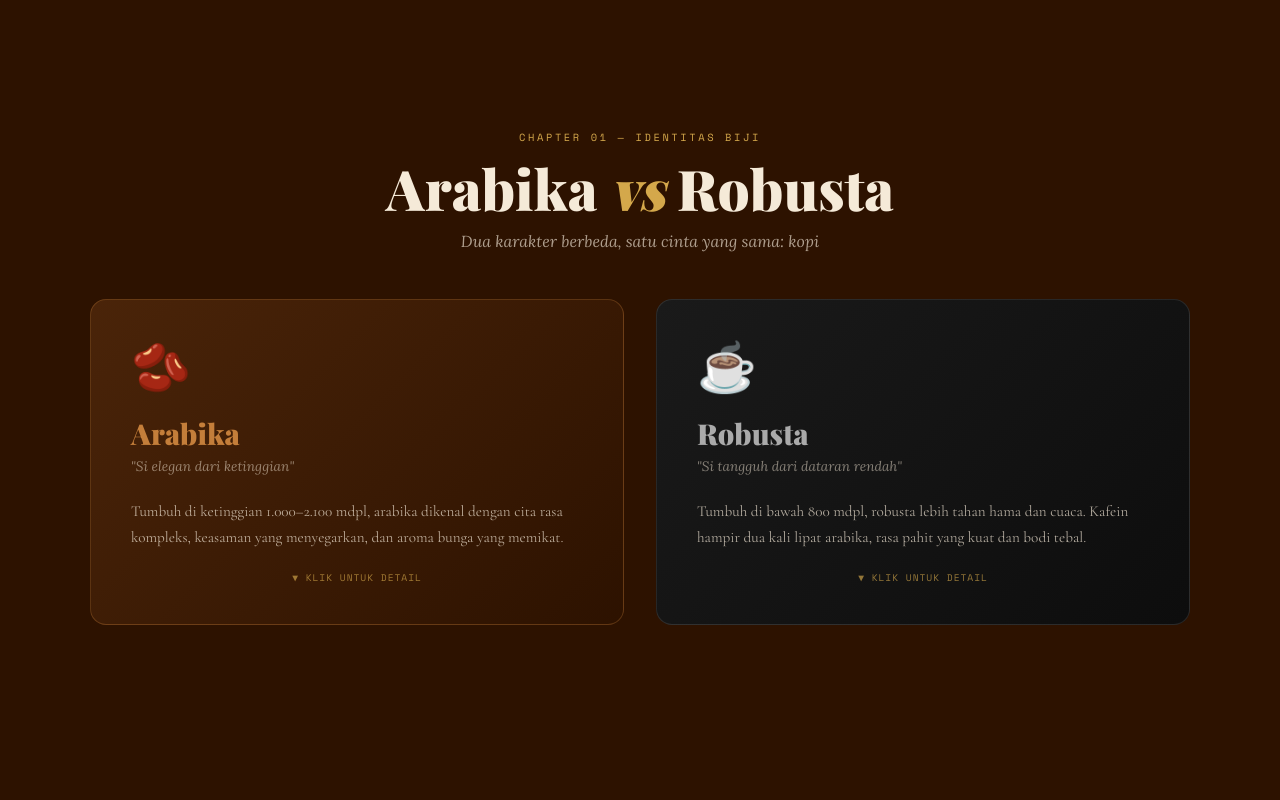
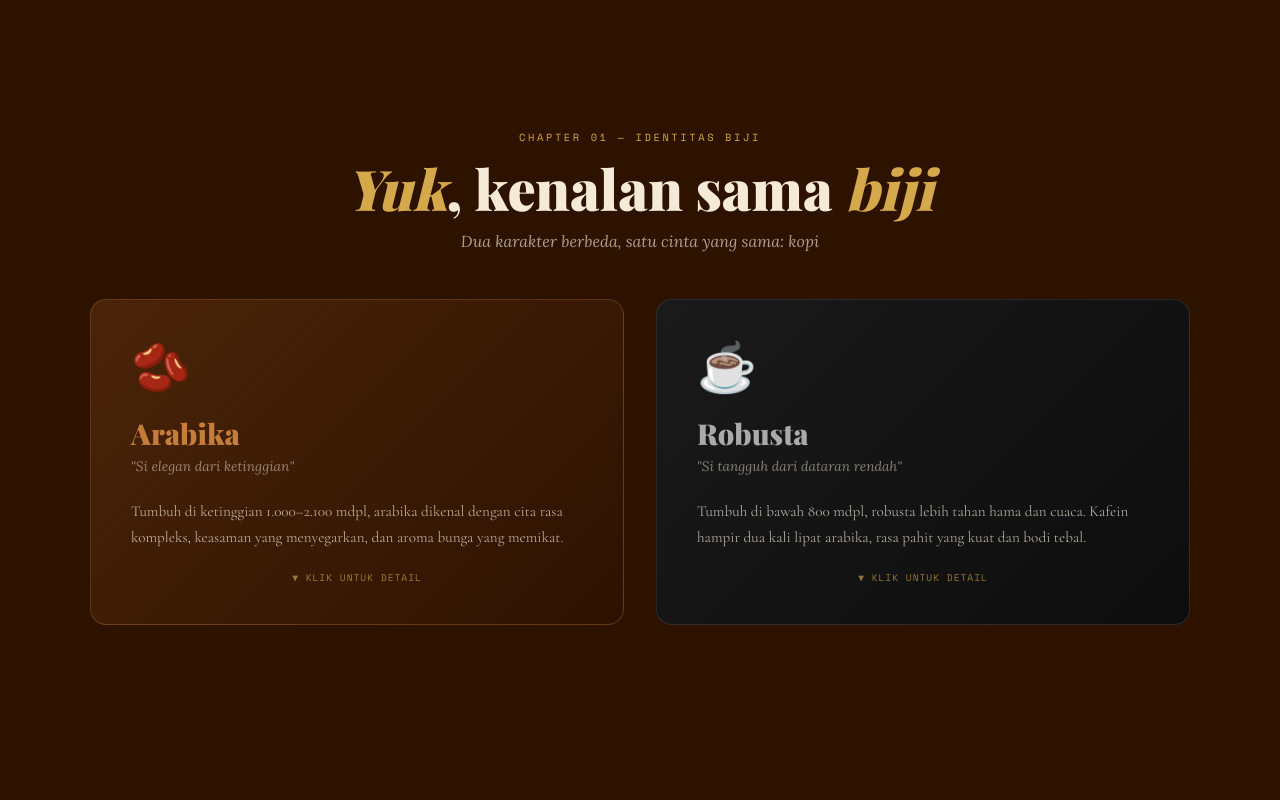
Before and after one commit to Ridhopurwanto/kopi_story, a Django app: template story/templates/story/index.html in a window 1280 px wide. Shown: the part 959-1759 px from the top of the page. Run offline with Django 5.2, Linux system fonts and the light colour scheme; the template is opened without the code that fills it: most values are stand-ins (such as "Sample title", 1, 10 or a date in 2020); some web fonts are replaced.

Commit message:
yuk kenalan sama biji

```diff
--- a/story/templates/story/index.html
+++ b/story/templates/story/index.html
@@ -1398,7 +1398,7 @@
     <div class="beans-container">
       <div class="section-header reveal">
         <span class="section-tag">Chapter 01 — Identitas Biji</span>
-        <h2 class="section-title">Arabika <em>vs</em> Robusta</h2>
+        <h2 class="section-title"><em>Yuk</em>, kenalan sama <em>biji</em> </h2>
         <p class="section-subtitle">Dua karakter berbeda, satu cinta yang sama: kopi</p>
       </div>
 
```
